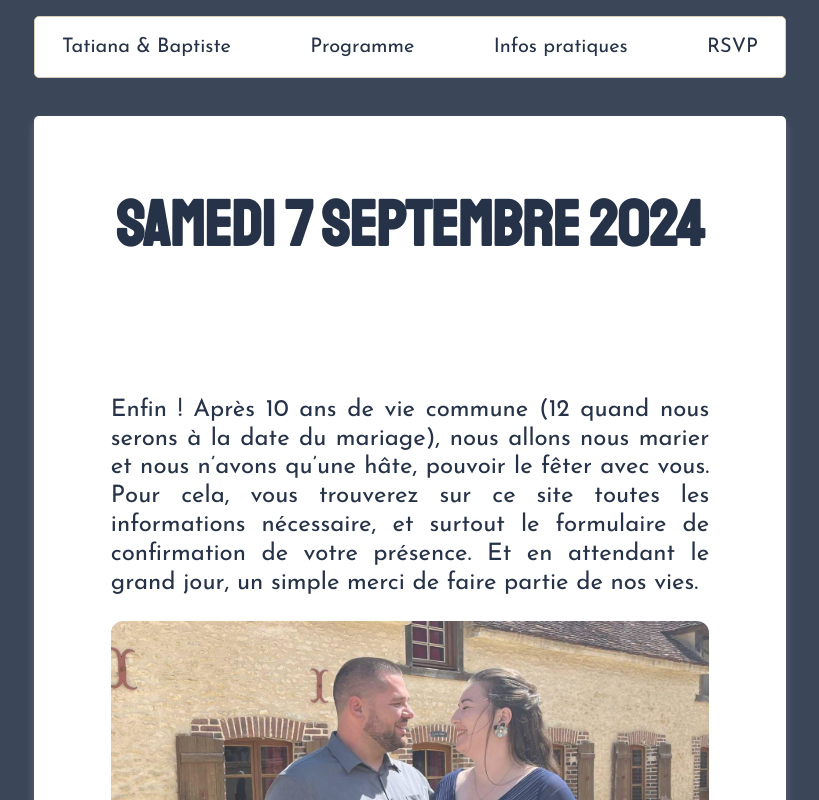
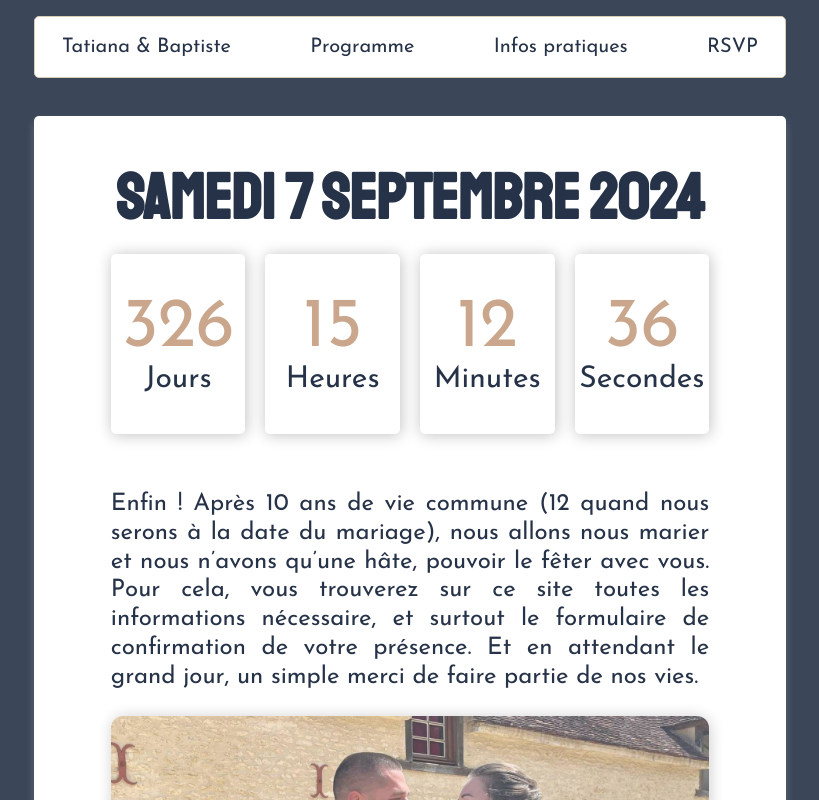
Before and after one commit to tatiana-sthl/wedding, a Next.js app: page / in a window 1280 px wide. Shown: the top 800 px of the page, without its empty margins (230-1049 px from the left). Built offline with nearby package versions, Linux system fonts and the light colour scheme.

Commit message:
style about countdown

```diff
--- a/src/app/components/countdown.js
+++ b/src/app/components/countdown.js
@@ -48,19 +48,19 @@ function Countdown() {
       <div className={styles.countdown}>
         <div>
           <span className={styles.number}>{timeRemaining.days}</span>
-          <span>Jours</span>
+          <span className={styles.textCountdown}>Jours</span>
         </div>
         <div>
           <span className={styles.number}>{timeRemaining.hours}</span>
-          <span>Heures</span>
+          <span className={styles.textCountdown}>Heures</span>
         </div>
         <div>
           <span className={styles.number}>{timeRemaining.minutes}</span>
-          <span>Minutes</span>
+          <span className={styles.textCountdown}>Minutes</span>
         </div>
         <div>
           <span className={styles.number}>{timeRemaining.seconds}</span>
-          <span>Secondes</span>
+          <span className={styles.textCountdown}>Secondes</span>
         </div>
       </div>
     </div>
--- a/src/app/page.module.css
+++ b/src/app/page.module.css
@@ -104,23 +104,9 @@
   color: #263248;
   font-family: 'Staatliches', cursive;
   font-size: 5vw;
+  margin: 1rem 0;
   text-align: center;
   position: relative;
-}
-
-.dateH1::before {
-  content: "7 septembre";
-  position: absolute;
-  color: #d9cdb7;
-  top:0;
-  right: -2vw;
-  width:0%;
-  overflow:hidden;
-  transition:all 1.5s;
-}
-
-.dateH1:hover:before{
-  width:100%;
 }
 
 .pPresentation {
@@ -204,6 +190,7 @@
   opacity: 0.8;
   width: 100%;
   object-fit: cover;
+  box-shadow: 1px 1px 15px rgba(0,0,0,0.25);
 }
 
 .h2Infos {
@@ -288,9 +275,36 @@
   text-align: center;
 }
 
-.countdownTimer {
-  color: #263248!important;
+.countdown{
+  display: flex;
+  justify-content: center;
+  gap: 20px;
 }
+
+.countdown div{
+  display: flex;
+  flex-wrap: nowrap;
+  flex-direction: column;
+  justify-content: center;
+  align-items: center;
+  margin: 0 0 2rem 0;
+  box-shadow: 1px 1px 15px rgba(0,0,0,0.25);
+  width: 180px;
+  height: 180px;
+  border-radius: 5px;
+}
+
+.textCountdown {
+  color: #263248;
+  font-size: 30px;
+}
+
+.number {
+  font-weight: 500;
+  font-size: 70px;
+  color: #CAA78C!important;
+}
+
 
 /*mobile*/
 @media (max-width: 768px) {
```
